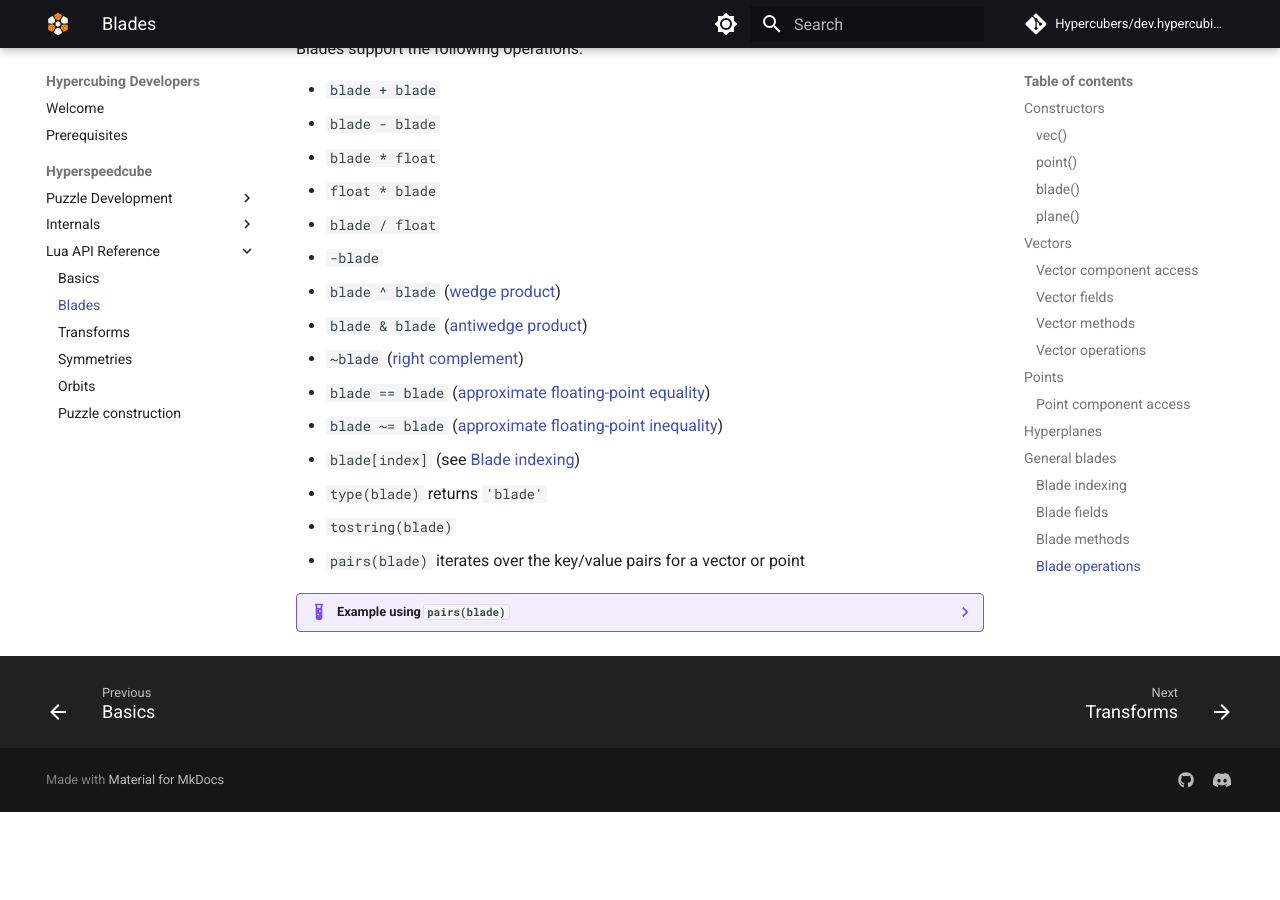
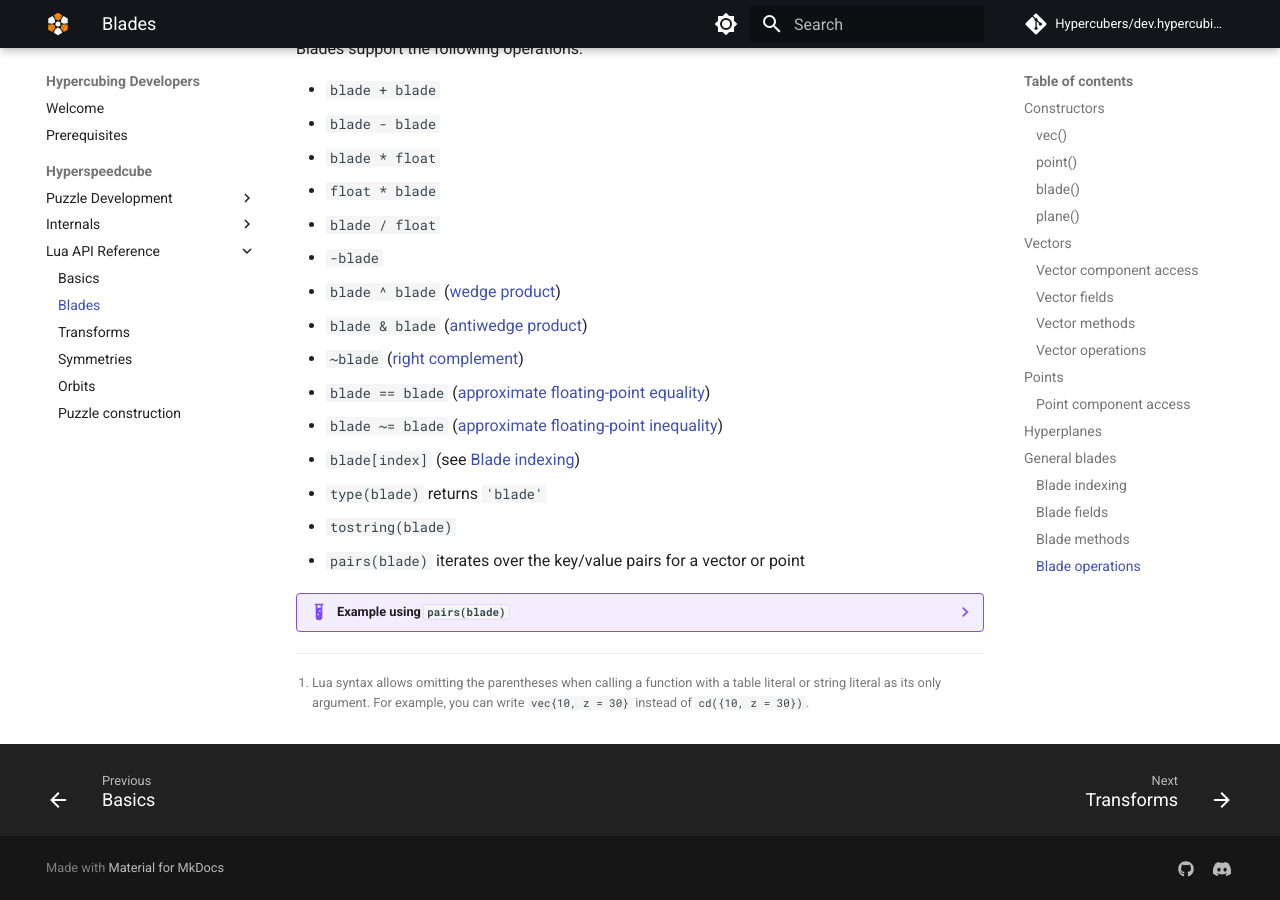
Before and after one commit to Hypercubers/dev.hypercubing.xyz, an MkDocs documentation site: the page built from docs/hsc/lua/blades.md, in a window 1280 px wide and 900 px high, scrolled down 6581 px. Built offline with MkDocs 1.6.1 and Material for MkDocs 9.7.7, drawn with Linux system fonts in a browser that asks for light colours; comment, search, counter and statistics services are not loaded; before the commit the page ends 7393 px from its top, so only the background shows below that; some of the changed lines change nothing that is shown; some of the changed text lies outside the part shown.

Commit message:
Add note about Lua calling convention

````diff
--- a/docs/hsc/lua/blades.md
+++ b/docs/hsc/lua/blades.md
@@ -18,7 +18,7 @@ All these constructors return a blade with the number of dimensions of the curre
 - **No arguments.** Calling `vec()` with no arguments returns the zero vector. For example, `vec()` constructs the blade $0$, which represents the vector $\langle 0, 0, 0 \rangle$.
 - **Components.** Calling `vec()` with multiple numbers constructs a vector with those components. For example, `vec(10, 20, 30)` constructs the blade $10x+20y+30z$, which represents the vector $\langle 10, 20, 30 \rangle$.
 - **Axis name.** Calling `vec()` with a single-character axis string constructs a unit vector along that axis. For example, `vec('y')` constructs the blade $y$, which represents the vector $\langle 0, 1, 0 \rangle$.
-- **Table.** Calling `vec()` with a table as its argument assigns each key-value pair to a component of the vector. The key may be a number or a string, using the same mapping as [vector component access](#vector-component-access). For example, `vec({10, z = 30})` constructs the blade $10x+30y$, which represents the vector $\langle 10, 0, 30 \rangle$.
+- **Table.** Calling `vec()` with a table as its argument assigns each key-value pair to a component of the vector. The key may be a number or a string, using the same mapping as [vector component access](#vector-component-access). For example, `vec{10, z = 30}`[^omit-braces] constructs the blade $10x+30y$, which represents the vector $\langle 10, 0, 30 \rangle$.
 - **Vector.** Calling `vec()` with an existing vector will return the vector unmodified.
 - **Point.** Calling `vec()` with an existing point will unitize the point then return its coordinates as a vector.
 
@@ -40,7 +40,7 @@ Extra components beyond the number of dimensions of the space are ignored.
 `plane()` constructs a [blade](#general-blades) representing a hyperplane and can be called in any of several ways:
 
 - **Table.** There are several ways to construct a plane using a table:
-    - Calling `plane{normal: vector, distance: number}` constructs the plane with normal vector `normal` and distance from the origin `distance`.
+    - Calling `plane{normal: vector, distance: number}`[^omit-braces] constructs the plane with normal vector `normal` and distance from the origin `distance`.
     - Calling `plane{normal: vector, point: point}` constructs the plane with normal vector `normal` that passes through the point `point`.
     - Calling `plane{pole: vector|point}` constructs the plane with `pole` that passes through the point `pole`. `plane{pole = p}` is equivalent to `plane{normal = p, point = p}` or `plane{normal = p, distance = p.mag}`.
 - **Normal vector and distance.** Calling `plane()` with a vector and a number constructs the plane with the given normal vector and distance from the origin. `plane(n, d)` is equivalent to `plane{normal = n, distance = d}`.
@@ -266,3 +266,7 @@ Blades support the following operations:
       print(x) -- 10, 20, 30
     end
     ```
+
+<!-- Footnotes -->
+
+[^omit-braces]: Lua syntax allows omitting the parentheses when calling a function with a table literal or string literal as its only argument. For example, you can write `vec{10, z = 30}` instead of `cd({10, z = 30})`.
````
